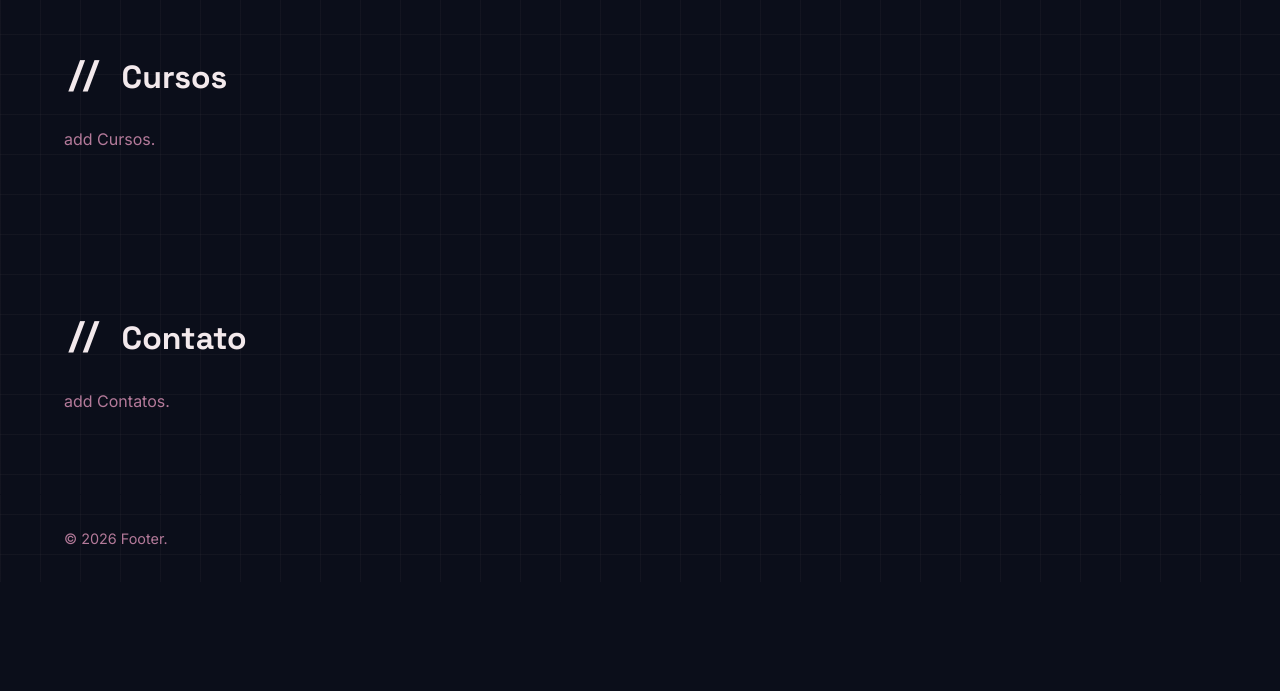
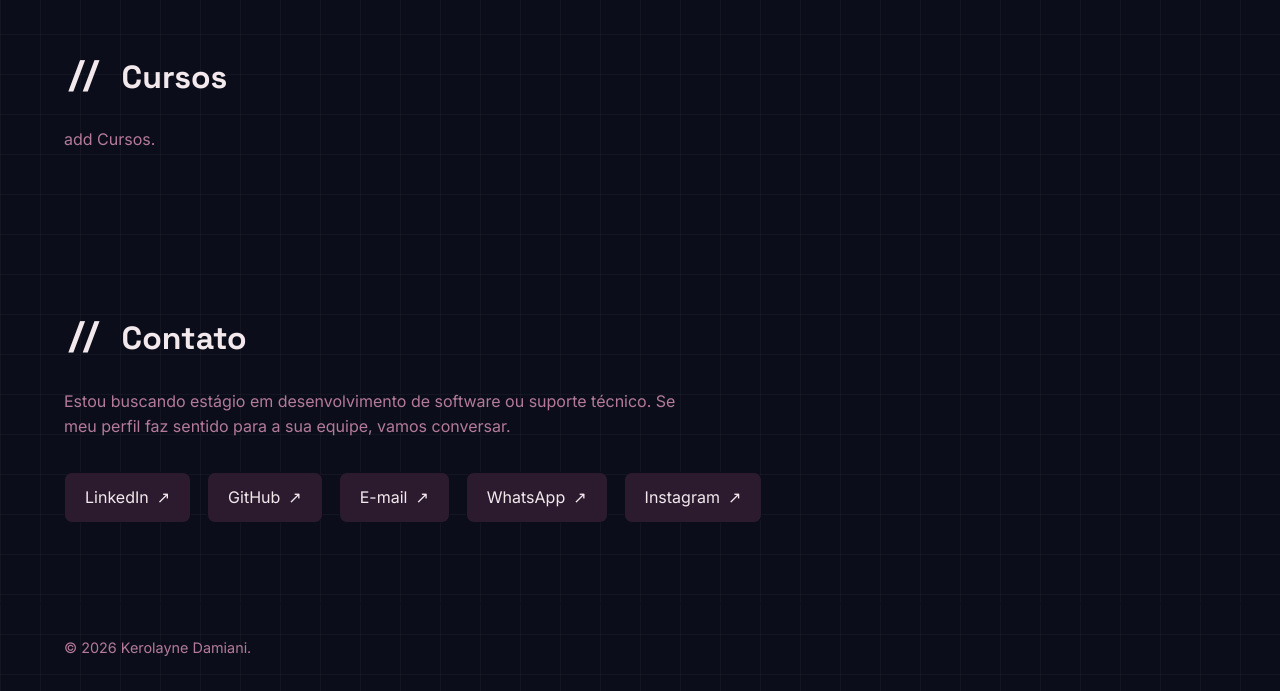
Before and after one commit to karoldamiani/portfolio, a React (Vite) app: page / in a window 1280 px wide. Shown: the part 2966-3657 px from the top of the page. Before the commit the page ends 3548 px from the top, so only its background shows below. Built offline with nearby package versions, Linux system fonts and the light colour scheme.

Commit message:
adicionando seção de contato com links e estilos

```diff
--- a/src/App.jsx
+++ b/src/App.jsx
@@ -5,6 +5,7 @@ import Section from './components/Section'
 import About from './components/About'
 import Stack from './components/Stack'
 import Projects from './components/Projects'
+import Contact from './components/Contact'
 
 
 function App() {
@@ -27,9 +28,7 @@ function App() {
              <p className="section__text">add Cursos.</p>
           </Section>
 
-          <Section id="contato" title="Contato">
-             <p className="section__text">add Contatos.</p>
-          </Section>
+          <Contact />
 
       </main>
       <Footer />
--- /dev/null
+++ b/src/components/Contact.css
@@ -0,0 +1,26 @@
+.contact {
+  display: flex;
+  flex-wrap: wrap;
+  gap: 1rem;
+  list-style: none;
+  margin-top: 2rem;
+}
+
+.contact__link {
+  display: inline-flex;
+  gap: 0.5rem;
+  padding: 0.75rem 1.25rem;
+  background: var(--surface);
+  border: 1px solid var(--border);
+  border-radius: 8px;
+  transition: border-color 0.2s, color 0.2s;
+}
+
+.contact__link span {
+  color: var(--accent);
+}
+
+.contact__link:hover {
+  border-color: var(--accent);
+  color: var(--accent);
+}
--- /dev/null
+++ b/src/components/Contact.jsx
@@ -0,0 +1,31 @@
+import Section from './Section'
+import { contacts } from '../data/contacts'
+import './Contact.css'
+
+function Contact() {
+  return (
+    <Section id="contato" title="Contato">
+      <p className="section__text">
+        Estou buscando estágio em desenvolvimento de software ou suporte
+        técnico. Se meu perfil faz sentido para a sua equipe, vamos conversar.
+      </p>
+
+      <ul className="contact">
+        {contacts.map((contact) => (
+          <li key={contact.label}>
+            <a
+              className="contact__link"
+              href={contact.href}
+              target="_blank"
+              rel="noreferrer"
+            >
+              {contact.label} <span>↗</span>
+            </a>
+          </li>
+        ))}
+      </ul>
+    </Section>
+  )
+}
+
+export default Contact
--- a/src/components/Footer.jsx
+++ b/src/components/Footer.jsx
@@ -3,7 +3,7 @@ function Footer() {
     <footer style={{ padding: '2rem 0', borderTop: '1px solid var(--border)' }}>
       <div className="container">
         <p style={{ color: 'var(--muted)', fontSize: '0.9rem' }}>
-          © {new Date().getFullYear()} Footer.
+          © {new Date().getFullYear()} Kerolayne Damiani.
         </p>
       </div>
     </footer>
--- /dev/null
+++ b/src/data/contacts.js
@@ -0,0 +1,22 @@
+export const contacts = [
+  {
+    label: 'LinkedIn',
+    href: 'https://www.linkedin.com/in/kerolayne-damiani-7a14a6143/',
+  },
+  {
+    label: 'GitHub',
+    href: 'https://github.com/karoldamiani',
+  },
+  {
+    label: 'E-mail',
+    href: 'mailto:karolgrassi.d@hotmail.com',
+  },
+  {
+    label: 'WhatsApp',
+    href: 'https://wa.me/5551991859750',
+  },
+  {
+    label: 'Instagram',
+    href: 'https://www.instagram.com/karoldamiani/',
+  },
+]
```
